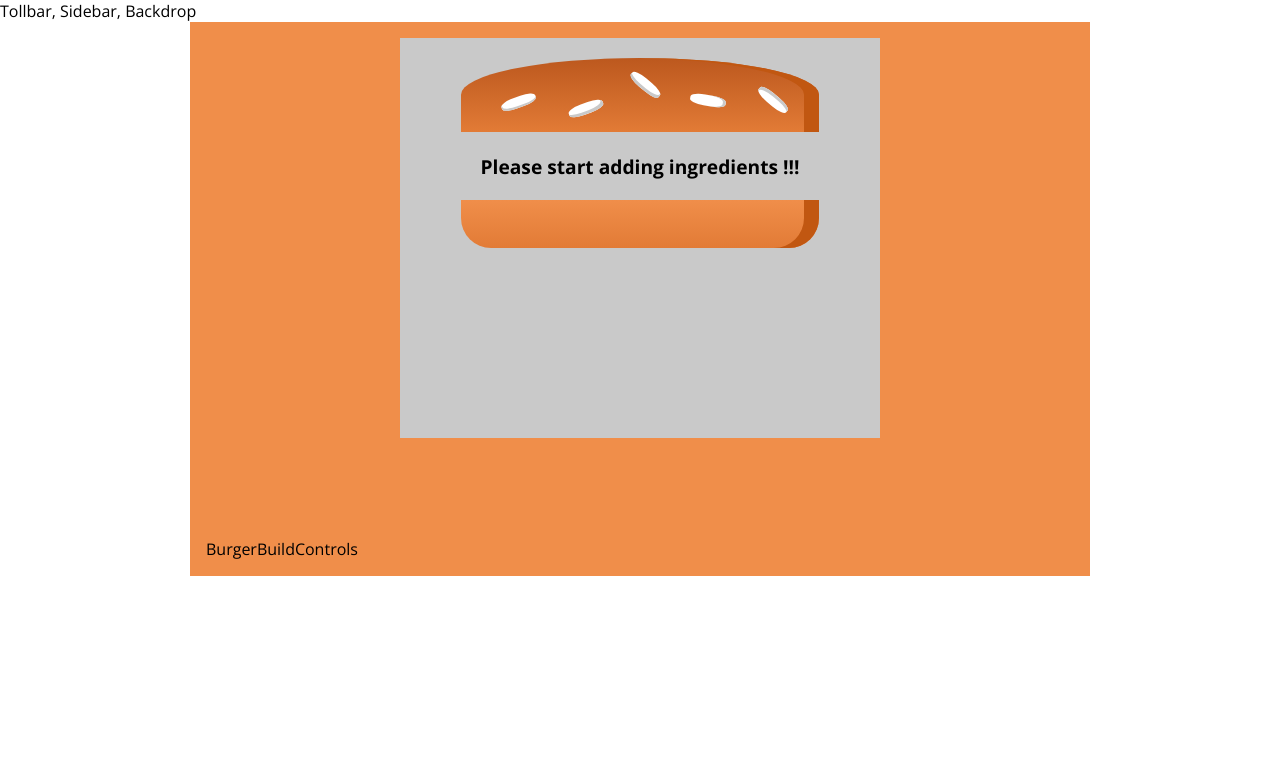
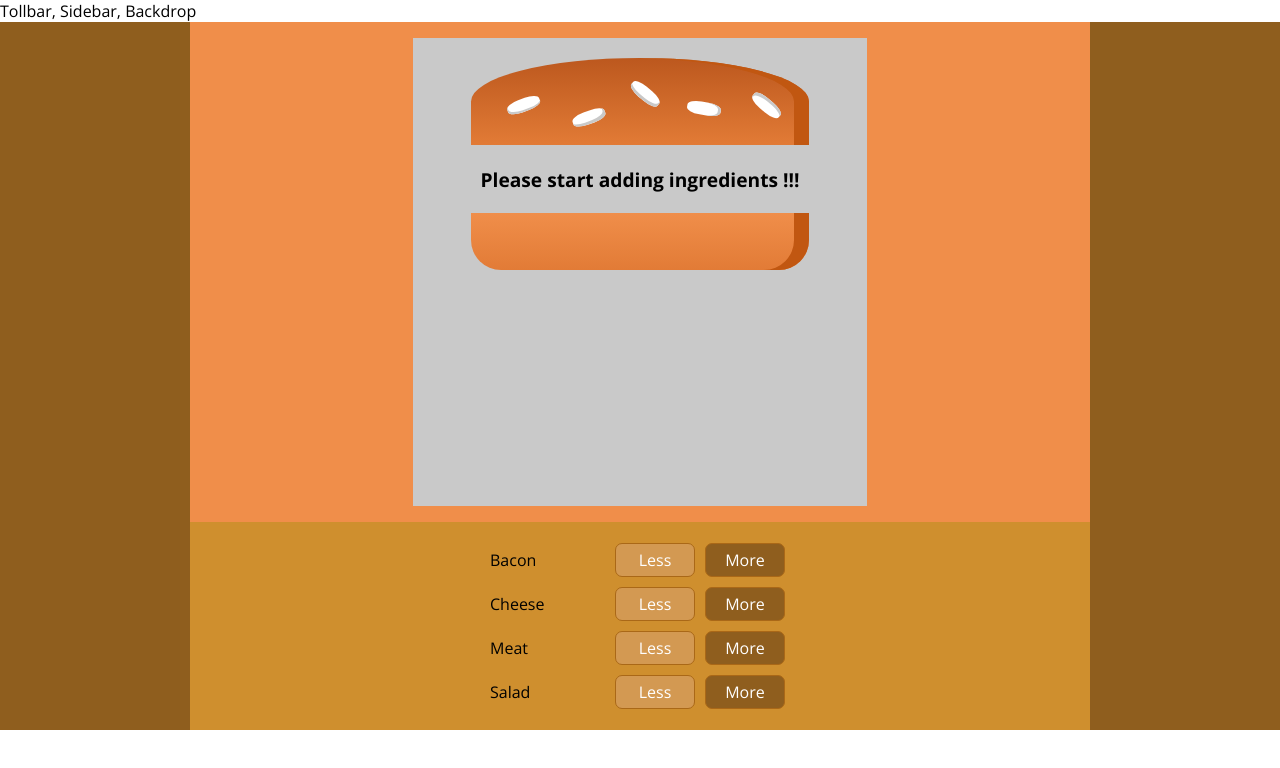
Before and after one commit to radu-alin/burger-builder-with-react, a React (Create React App) app: page / in a window 1280 px wide. Shown: the top 768 px of the page. Built offline with nearby package versions, Linux system fonts and the light colour scheme.

Commit message:
--- created- components:BurgerBuidControls, BurgerBuildControl, and component/Ui: Button

```diff
--- /dev/null
+++ b/src/components/Burger/BurgerBuildControls/BurgerBuilControls.scss
@@ -0,0 +1,7 @@
+.build-controls {
+  background-color: #cf8f2e;
+  display: flex;
+  flex-flow: column;
+  justify-content: center;
+  align-items: center;
+}
--- /dev/null
+++ b/src/components/Burger/BurgerBuildControls/BurgerBuildControl/BurgerBuildControl.js
@@ -0,0 +1,17 @@
+import './BurgerBuildControl.scss';
+
+import Button from '../../../UI/Button/Button';
+
+const BurgerBuildControl = ({ label }) => {
+  return (
+    <div className="build-control">
+      <div classes="label">{label}</div>
+      <div>
+        <Button type={'less'}>Less</Button>
+        <Button type={'more'}>More</Button>
+      </div>
+    </div>
+  );
+};
+
+export default BurgerBuildControl;
--- /dev/null
+++ b/src/components/Burger/BurgerBuildControls/BurgerBuildControl/BurgerBuildControl.scss
@@ -0,0 +1,18 @@
+.build-control {
+  min-width: 300px;
+  margin: 5px 0;
+  display: flex;
+  align-items: center;
+  justify-content: space-between;
+
+  & .label {
+    display: inline-block;
+    padding: 10px;
+    font-weight: bold;
+    width: 80px;
+  }
+
+  & div {
+    display: flex;
+  }
+}
--- a/src/components/Burger/BurgerBuildControls/BurgerBuildControls.js
+++ b/src/components/Burger/BurgerBuildControls/BurgerBuildControls.js
@@ -1,5 +1,32 @@
+import BurgerBuildControl from './BurgerBuildControl/BurgerBuildControl';
+
+import './BurgerBuilControls.scss';
+
+const controls = [
+  {
+    label: 'Bacon',
+    type: 'bacon',
+  },
+  {
+    label: 'Cheese',
+    type: 'cheese',
+  },
+  {
+    label: 'Meat',
+    type: 'meat',
+  },
+  {
+    label: 'Salad',
+    type: 'salad',
+  },
+];
+
 const BurgerBuildControls = () => {
-  return <div>BurgerBuildControls</div>;
+  const renderButtons = controls.map((control) => {
+    return <BurgerBuildControl key={control.type} label={control.label} />;
+  });
+
+  return <div className="build-controls p-1 mg-auto">{renderButtons}</div>;
 };
 
 export default BurgerBuildControls;
--- a/src/components/Burger/BurgerIngredients/BurgerIngredients.js
+++ b/src/components/Burger/BurgerIngredients/BurgerIngredients.js
@@ -13,15 +13,12 @@ const BurgerIngredients = ({ ingredients }) => {
     return arr.concat(el);
   }, []);
 
-  console.log(ingredientsSum.length);
-
   if (ingredientsSum.length === 0) {
     transformedIngredients = (
       <p className="p-1">Please start adding ingredients !!!</p>
     );
   }
 
-  console.log(ingredientsSum);
   return (
     <div className="burger-ingredients py-1 mg-auto">
       <BurgerIngredient type={'bread-top'} />
--- a/src/components/Burger/BurgerIngredients/BurgerIngredients.scss
+++ b/src/components/Burger/BurgerIngredients/BurgerIngredients.scss
@@ -1,6 +1,6 @@
 .burger-ingredients {
   width: 80%;
-  height: 80%;
+  height: 100%;
   overflow: scroll;
   text-align: center;
   background: #c9c9c9;
--- a/src/components/Burger/BurgerView/BurgerView.js
+++ b/src/components/Burger/BurgerView/BurgerView.js
@@ -4,7 +4,7 @@ import './BurgerView.scss';
 
 const BurgerView = ({ ingredients }) => {
   return (
-    <div className="burger-view mg-auto">
+    <div className="burger-view p-1 mg-auto">
       <BurgerIngredients ingredients={ingredients} />
     </div>
   );
--- /dev/null
+++ b/src/components/UI/Button/Button.js
@@ -0,0 +1,15 @@
+import './Button.scss';
+
+const Button = ({ children, type, disabled }) => {
+  let classes = 'btn';
+  if (type === 'less') {
+    classes = 'btn less';
+  }
+  if (type === 'more') {
+    classes = 'btn more';
+  }
+
+  return <button className={classes}>{children}</button>;
+};
+
+export default Button;
--- /dev/null
+++ b/src/components/UI/Button/Button.scss
@@ -0,0 +1,59 @@
+.btn {
+  display: block;
+  font: inherit;
+  padding: 5px;
+  margin: 0 5px;
+  width: 80px;
+  border: 1px solid #aa6817;
+  border-radius: 7px;
+  cursor: pointer;
+  outline: none;
+
+  &:disabled {
+    background-color: #ac9980;
+    border: 1px solid #7e7365;
+    color: #ccc;
+    cursor: default;
+  }
+
+  &:hover:disabled {
+    background-color: #ac9980;
+    color: #ccc;
+    cursor: not-allowed;
+  }
+
+  &.less {
+    background-color: #d39952;
+    color: white;
+
+    &:hover,
+    &:active {
+      background-color: #daa972;
+      color: white;
+    }
+  }
+
+  &.more {
+    background-color: #8f5e1e;
+    color: white;
+
+    &:hover,
+    &:active {
+      background-color: #99703f;
+      color: white;
+    }
+  }
+}
+
+// .BuildControl button:disabled {
+//   background-color: #ac9980;
+//   border: 1px solid #7e7365;
+//   color: #ccc;
+//   cursor: default;
+// }
+
+// .BuildControl button:hover:disabled {
+//   background-color: #ac9980;
+//   color: #ccc;
+//   cursor: not-allowed;
+// }
--- a/src/containers/BurgerBuilderPage/BurgerBuilderPage.js
+++ b/src/containers/BurgerBuilderPage/BurgerBuilderPage.js
@@ -15,7 +15,7 @@ class BurgerBuilderPage extends Component {
 
   render() {
     return (
-      <div className="container py-1 bg-main">
+      <div className="container bg-main mg-auto">
         <BurgerView ingredients={this.state.ingredients} />
         <BurgerBuildControls />
       </div>
--- a/src/hoc/Layout/Layout.js
+++ b/src/hoc/Layout/Layout.js
@@ -4,7 +4,9 @@ const Layout = (props) => {
   return (
     <Aux>
       <header>Tollbar, Sidebar, Backdrop</header>
-      <main>{props.children}</main>
+      <main>
+        <div className="bg-secondary">{props.children}</div>
+      </main>
     </Aux>
   );
 };
--- a/src/index.scss
+++ b/src/index.scss
@@ -10,6 +10,7 @@ body {
 
 //Variables
 $color-main: #f08e4a;
+$color-secondary: #8f5e1e;
 
 //Utilities
 
@@ -30,6 +31,10 @@ $color-main: #f08e4a;
   background: $color-main;
 }
 
+.bg-secondary {
+  background: $color-secondary;
+}
+
 .mg-auto {
   margin: 0 auto;
 }
```
